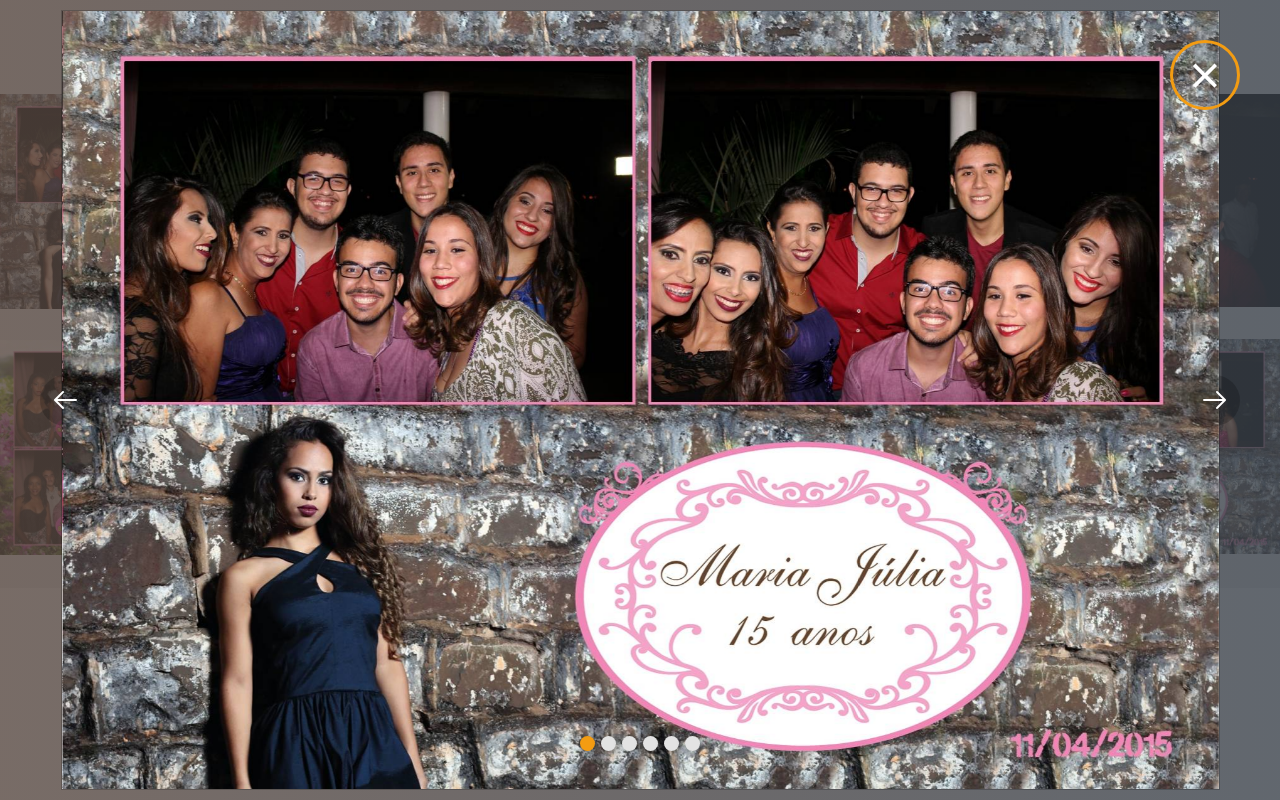
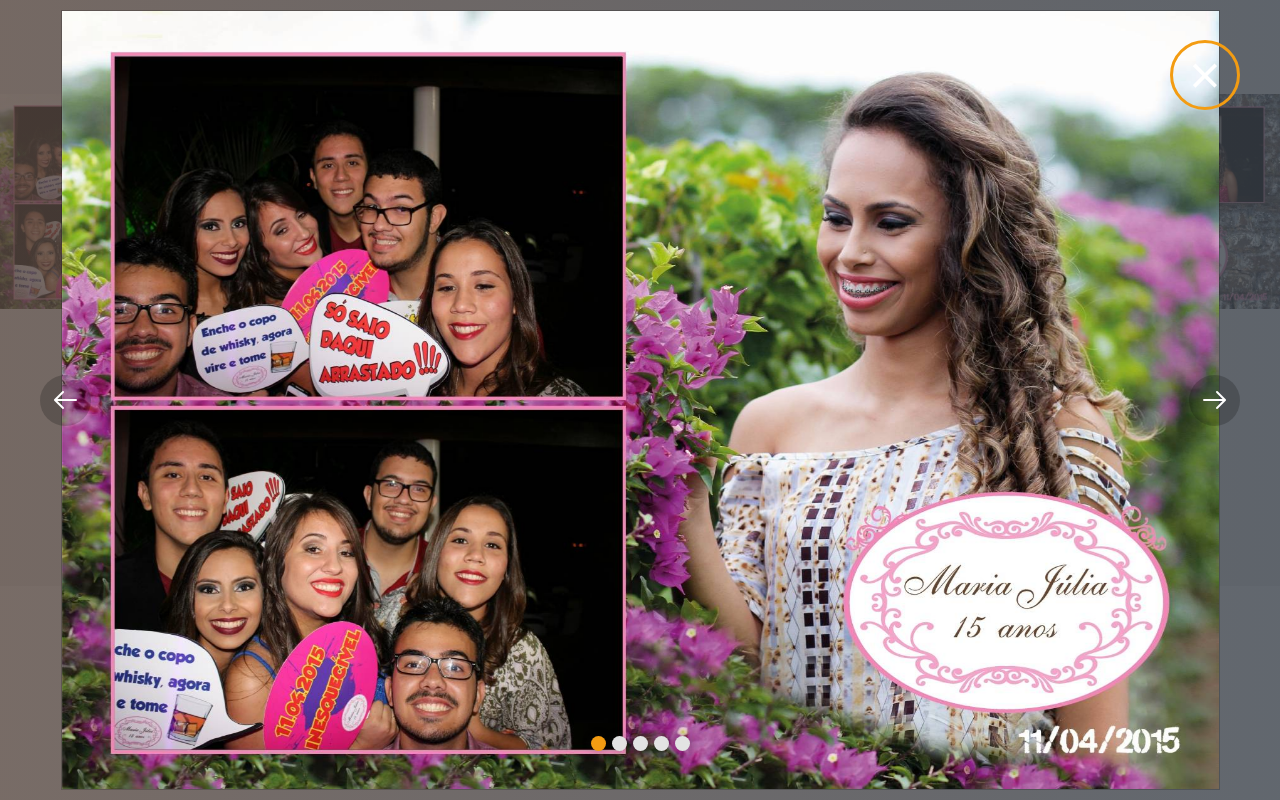
Before and after one commit to OlisempImagem/album, a plain HTML site: page index.html in a window 1280 px wide. Both pictures are taken after a click on the element 160 px from the left and 201 px from the top of the page. Drawn offline with nearby package versions, Linux system fonts and the light colour scheme; files whose address does not match are found by name.

Commit message:
create github pages

```diff
--- a/assets/images/hashes.json
+++ b/assets/images/hashes.json
@@ -1 +1 @@
-{"SaRFRMzmxxsYAT2lwBEckA==":"2015-4-11-76967-1844x1240.jpg","7niNgy+m3IiUbGJ7IezKWg==":"2015-4-11-77039-1845x1241.jpg","lfXYuIAql51iXndODFf6cQ==":"2015-4-11-77091a-2000x1333.jpg","k3+TjoTVb++R1VUHA5/aSg==":"2015-4-11-78679-1844x1240.jpg","k4QrYMI6qi9tfGrz/jyi8w==":"2015-4-11-81054-1844x1240.jpg","V2CzEwqQwmAbP5y2audAxA==":"2015-4-11-81351-1845x1241.jpg"}
+{"SaRFRMzmxxsYAT2lwBEckA==":"2015-4-11-76967-1844x1240.jpg","7niNgy+m3IiUbGJ7IezKWg==":"2015-4-11-77039-1845x1241.jpg","lfXYuIAql51iXndODFf6cQ==":"2015-4-11-77091a-2000x1333.jpg","k3+TjoTVb++R1VUHA5/aSg==":"2015-4-11-78679-1844x1240.jpg","k4QrYMI6qi9tfGrz/jyi8w==":"2015-4-11-81054-1844x1240.jpg","V2CzEwqQwmAbP5y2audAxA==":"2015-4-11-81351-1845x1241.jpg","w5vxHXCXn/t36SZ8wRIbbA==":"2015-4-11-76968-1844x1240.jpg"}
--- a/index.html
+++ b/index.html
@@ -41,19 +41,8 @@
         <div class=" mbr-gallery-layout-default">
             <div>
                 <div>
-                    <div class="mbr-gallery-item mbr-gallery-item__mobirise3 mbr-gallery-item--p0" data-video-url="false" data-tags="Awesome">
+                    <div class="mbr-gallery-item mbr-gallery-item__mobirise3 mbr-gallery-item--p0" data-video-url="false" data-tags="Beleza">
                         <div href="#lb-gallery3-0" data-slide-to="0" data-toggle="modal">
-
-
-
-                            <img alt="" src="assets/images/2015-4-11-76967-1844x1240-800x537.jpg">
-
-                            <span class="icon-magnifying-glass"></span>
-                        </div>
-
-                        <span class="mbr-gallery-title display-6"></span>
-                    </div><div class="mbr-gallery-item mbr-gallery-item__mobirise3 mbr-gallery-item--p0" data-video-url="false" data-tags="Alegria">
-                        <div href="#lb-gallery3-0" data-slide-to="1" data-toggle="modal">
 
 
 
@@ -64,7 +53,7 @@
 
                         <span class="mbr-gallery-title display-6"></span>
                     </div><div class="mbr-gallery-item mbr-gallery-item__mobirise3 mbr-gallery-item--p0" data-video-url="false" data-tags="Animação">
-                        <div href="#lb-gallery3-0" data-slide-to="2" data-toggle="modal">
+                        <div href="#lb-gallery3-0" data-slide-to="1" data-toggle="modal">
 
 
 
@@ -75,7 +64,7 @@
 
                         <span class="mbr-gallery-title display-6"></span>
                     </div><div class="mbr-gallery-item mbr-gallery-item__mobirise3 mbr-gallery-item--p0" data-video-url="false" data-tags="Creative">
-                        <div href="#lb-gallery3-0" data-slide-to="3" data-toggle="modal">
+                        <div href="#lb-gallery3-0" data-slide-to="2" data-toggle="modal">
 
 
 
@@ -86,7 +75,7 @@
 
                         <span class="mbr-gallery-title display-6"></span>
                     </div><div class="mbr-gallery-item mbr-gallery-item__mobirise3 mbr-gallery-item--p0" data-video-url="false" data-tags="Criatividade">
-                        <div href="#lb-gallery3-0" data-slide-to="4" data-toggle="modal">
+                        <div href="#lb-gallery3-0" data-slide-to="3" data-toggle="modal">
 
 
 
@@ -97,7 +86,7 @@
 
                         <span class="mbr-gallery-title display-6"></span>
                     </div><div class="mbr-gallery-item mbr-gallery-item__mobirise3 mbr-gallery-item--p0" data-video-url="false" data-tags="União">
-                        <div href="#lb-gallery3-0" data-slide-to="5" data-toggle="modal">
+                        <div href="#lb-gallery3-0" data-slide-to="4" data-toggle="modal">
 
 
 
@@ -120,12 +109,10 @@
             <div class="modal-content">
                 <div class="modal-body">
                     <ol class="carousel-indicators">
-                        <li data-app-prevent-settings="" data-target="#lb-gallery3-0" data-slide-to="0"></li><li data-app-prevent-settings="" data-target="#lb-gallery3-0" data-slide-to="1"></li><li data-app-prevent-settings="" data-target="#lb-gallery3-0" data-slide-to="2"></li><li data-app-prevent-settings="" data-target="#lb-gallery3-0" data-slide-to="3"></li><li data-app-prevent-settings="" data-target="#lb-gallery3-0" data-slide-to="4"></li><li data-app-prevent-settings="" data-target="#lb-gallery3-0" class=" active" data-slide-to="5"></li>
+                        <li data-app-prevent-settings="" data-target="#lb-gallery3-0" class=" active" data-slide-to="0"></li><li data-app-prevent-settings="" data-target="#lb-gallery3-0" data-slide-to="1"></li><li data-app-prevent-settings="" data-target="#lb-gallery3-0" data-slide-to="2"></li><li data-app-prevent-settings="" data-target="#lb-gallery3-0" data-slide-to="3"></li><li data-app-prevent-settings="" data-target="#lb-gallery3-0" data-slide-to="4"></li>
                     </ol>
                     <div class="carousel-inner">
-                        <div class="carousel-item">
-                            <img alt="" src="assets/images/2015-4-11-76967-1844x1240.jpg">
-                        </div><div class="carousel-item">
+                        <div class="carousel-item active">
                             <img alt="" src="assets/images/2015-4-11-77039-1845x1241.jpg">
                         </div><div class="carousel-item">
                             <img alt="" src="assets/images/2015-4-11-81054-1844x1240.jpg">
@@ -133,7 +120,7 @@
                             <img alt="" src="assets/images/2015-4-11-77091a-2000x1333.jpg">
                         </div><div class="carousel-item">
                             <img alt="" src="assets/images/2015-4-11-78679-1844x1240.jpg">
-                        </div><div class="carousel-item active">
+                        </div><div class="carousel-item">
                             <img alt="" src="assets/images/2015-4-11-81351-1845x1241.jpg">
                         </div>
                     </div>
```
Also changed, not shown: 1 other file.
